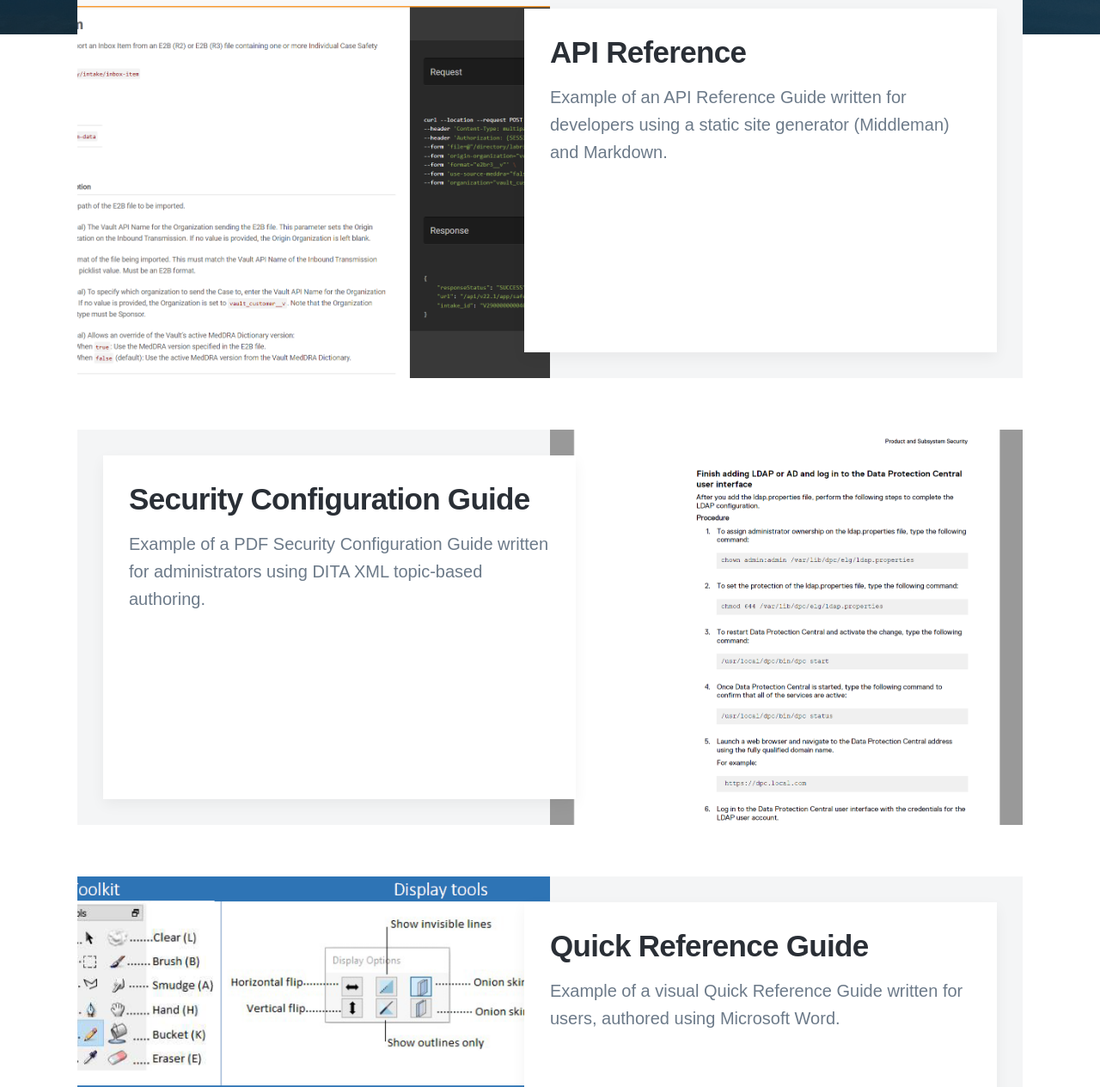
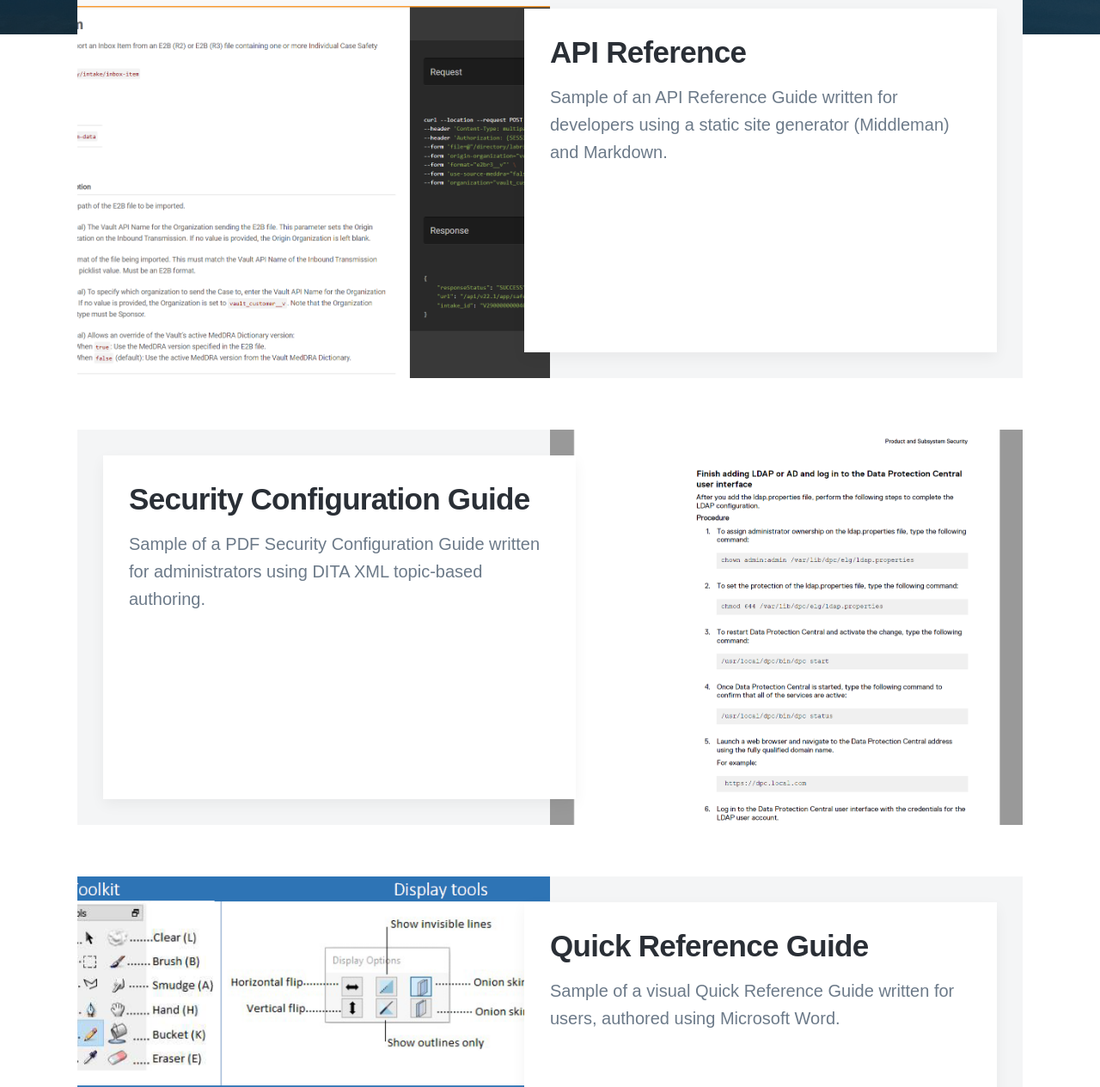
Before and after one commit to emilyrushton/emilyrushton.github.io, a Jekyll site: the page built from blog/index.html, in a window 1280 px wide. Shown: the part 549-1814 px from the top of the page at 86% size. Built offline with Jekyll 4.4.1, drawn with Linux system fonts in a browser that asks for light colours; nearby versions of some CDN libraries; some web fonts are replaced; the list of posts is cut into pages by our own code.

Commit message:
Example > Sample

```diff
--- a/_posts/2017-10-01-pencil-2d-quick-reference.md
+++ b/_posts/2017-10-01-pencil-2d-quick-reference.md
@@ -1,7 +1,7 @@
 ---
 title: 'Quick Reference Guide'
 date: 2017-10-01 00:00:00
-description: Example of a visual Quick Reference Guide written for users, authored using Microsoft Word.
+description: Sample of a visual Quick Reference Guide written for users, authored using Microsoft Word.
 featured_image: '/images/quick-reference-image.png'
 ---
 
--- a/_posts/2018-10-01-security-configuration-guide.md
+++ b/_posts/2018-10-01-security-configuration-guide.md
@@ -1,7 +1,7 @@
 ---
 title: 'Security Configuration Guide'
 date: 2018-10-01 00:00:00
-description: Example of a PDF Security Configuration Guide written for administrators using DITA XML topic-based authoring.
+description: Sample of a PDF Security Configuration Guide written for administrators using DITA XML topic-based authoring.
 featured_image: '/images/security-config-image.png'
 ---
 
--- a/_posts/2021-12-12-api-documentation.md
+++ b/_posts/2021-12-12-api-documentation.md
@@ -1,7 +1,7 @@
 ---
 title: 'API Reference'
 date: 2021-12-14 00:00:00
-description: Example of an API Reference Guide written for developers using a static site generator (Middleman) and Markdown.
+description: Sample of an API Reference Guide written for developers using a static site generator (Middleman) and Markdown.
 featured_image: '/images/api-reference-image.png'
 ---
 
```
